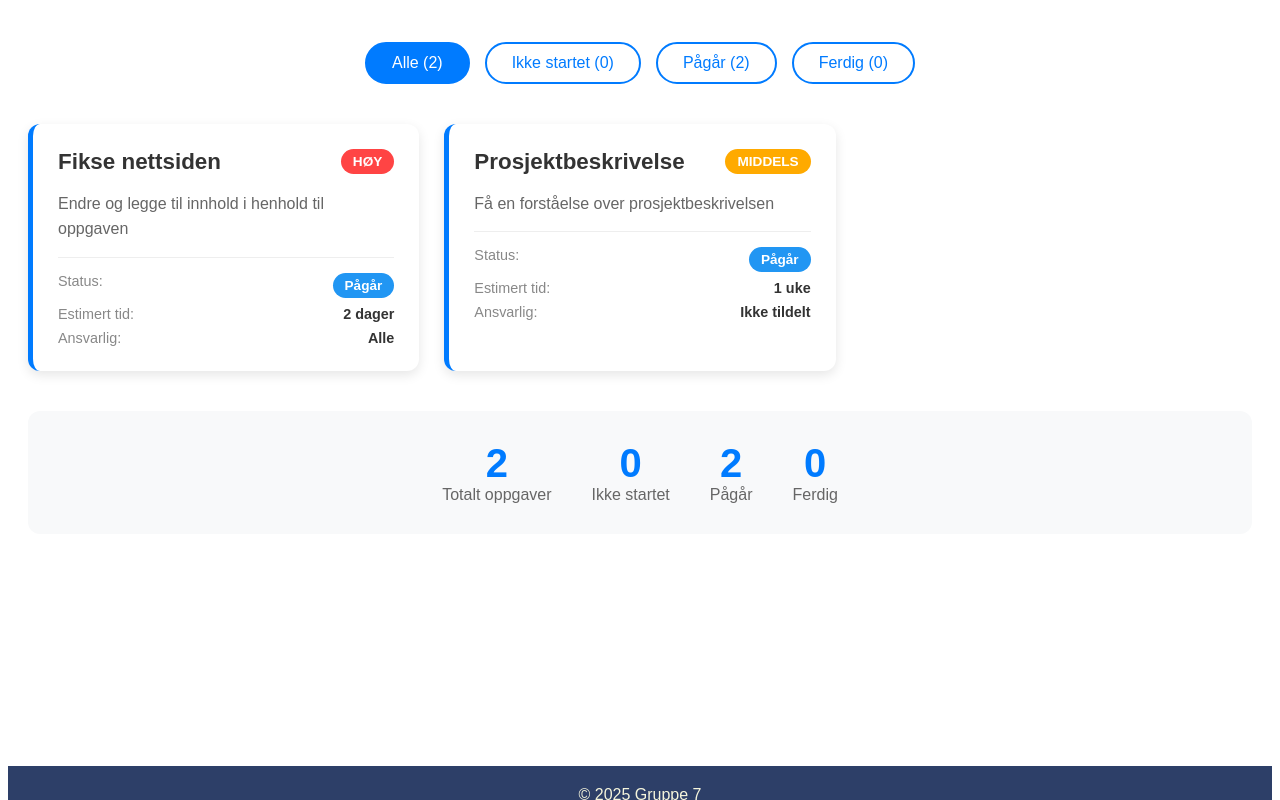
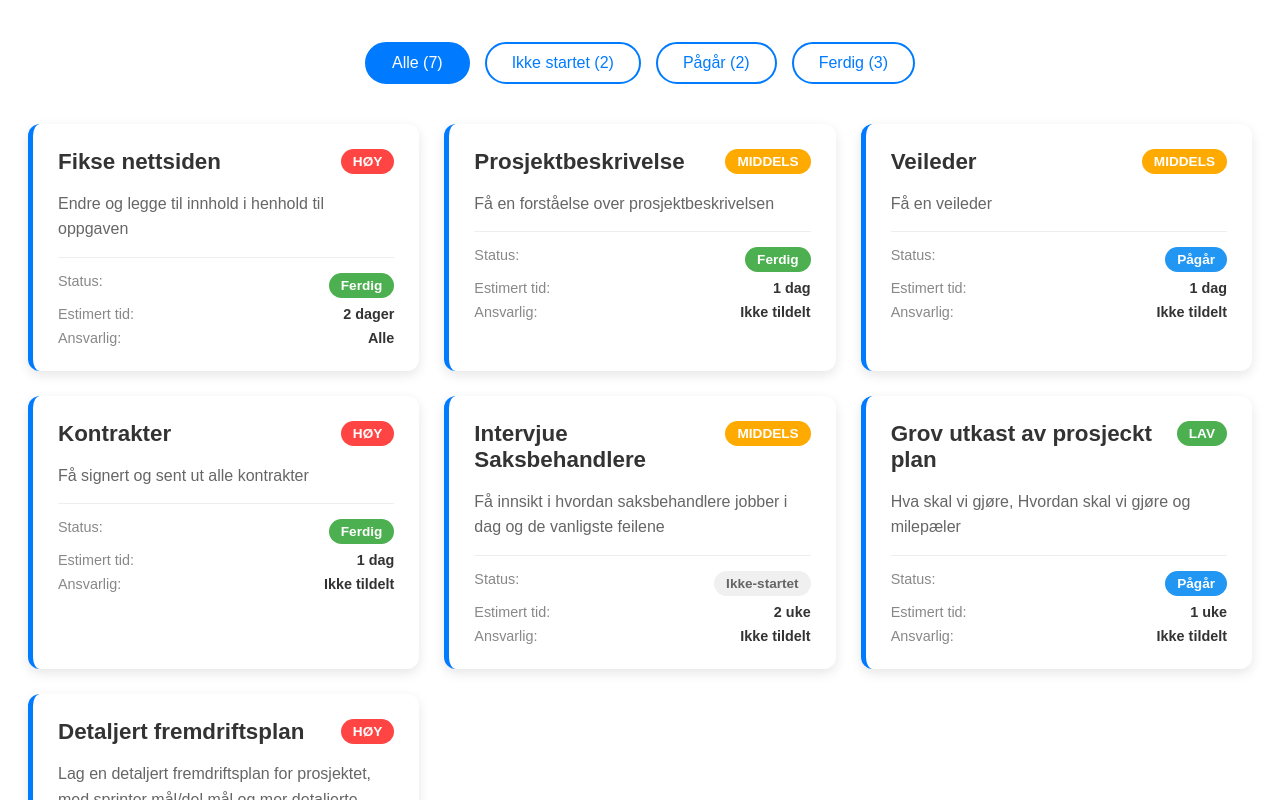
Before and after one commit to Odalopheim/Gruppe7Portefolio, a React (Vite) app in the folder GruppePortefolio/: page /bachelor in a window 1280 px wide. Shown: the part 1240-2040 px from the top of the page. Built offline with nearby package versions, Linux system fonts and the light colour scheme.

Commit message:
oppdaterte backlogen

```diff
--- a/GruppePortefolio/src/data/backlog.js
+++ b/GruppePortefolio/src/data/backlog.js
@@ -8,7 +8,7 @@ const backlogItems = [
     id: 1,
     tittel: "Fikse nettsiden",
     beskrivelse: "Endre og legge til innhold i henhold til oppgaven",
-    status: "pågår",
+    status: "ferdig",
     prioritet: "høy",
     estimertTid: "2 dager",
     ansvarlig: "Alle"
@@ -17,8 +17,53 @@ const backlogItems = [
     id: 2,
     tittel: "Prosjektbeskrivelse",
     beskrivelse: "Få en forståelse over prosjektbeskrivelsen",
+    status: "ferdig",
+    prioritet: "middels",
+    estimertTid: "1 dag",
+    ansvarlig: "Ikke tildelt"
+  },
+   {
+    id: 3,
+    tittel: "Veileder",
+    beskrivelse: "Få en veileder",
     status: "pågår",
     prioritet: "middels",
+    estimertTid: "1 dag",
+    ansvarlig: "Ikke tildelt"
+  },
+   {
+    id: 4,
+    tittel: "Kontrakter",
+    beskrivelse: "Få signert og sent ut alle kontrakter",
+    status: "ferdig",
+    prioritet: "høy",
+    estimertTid: "1 dag",
+    ansvarlig: "Ikke tildelt"
+  },
+   {
+    id: 5,
+    tittel: "Intervjue Saksbehandlere",
+    beskrivelse: "Få innsikt i hvordan saksbehandlere jobber i dag og de vanligste feilene",
+    status: "ikke-startet",
+    prioritet: "middels",
+    estimertTid: "2 uke",
+    ansvarlig: "Ikke tildelt"
+  },
+    {
+    id: 6,
+    tittel: "Grov utkast av prosjeckt plan",
+    beskrivelse: "Hva skal vi gjøre, Hvordan skal vi gjøre og milepæler",
+    status: "pågår",
+    prioritet: "lav",
+    estimertTid: "1 uke",
+    ansvarlig: "Ikke tildelt"
+  },
+    {
+    id: 7,
+    tittel: "Detaljert fremdriftsplan ",
+    beskrivelse: "Lag en detaljert fremdriftsplan for prosjektet, med sprinter mål/del mål og mer detaljerte milepæler",
+    status: "ikke-startet",
+    prioritet: "høy",
     estimertTid: "1 uke",
     ansvarlig: "Ikke tildelt"
   },
```
